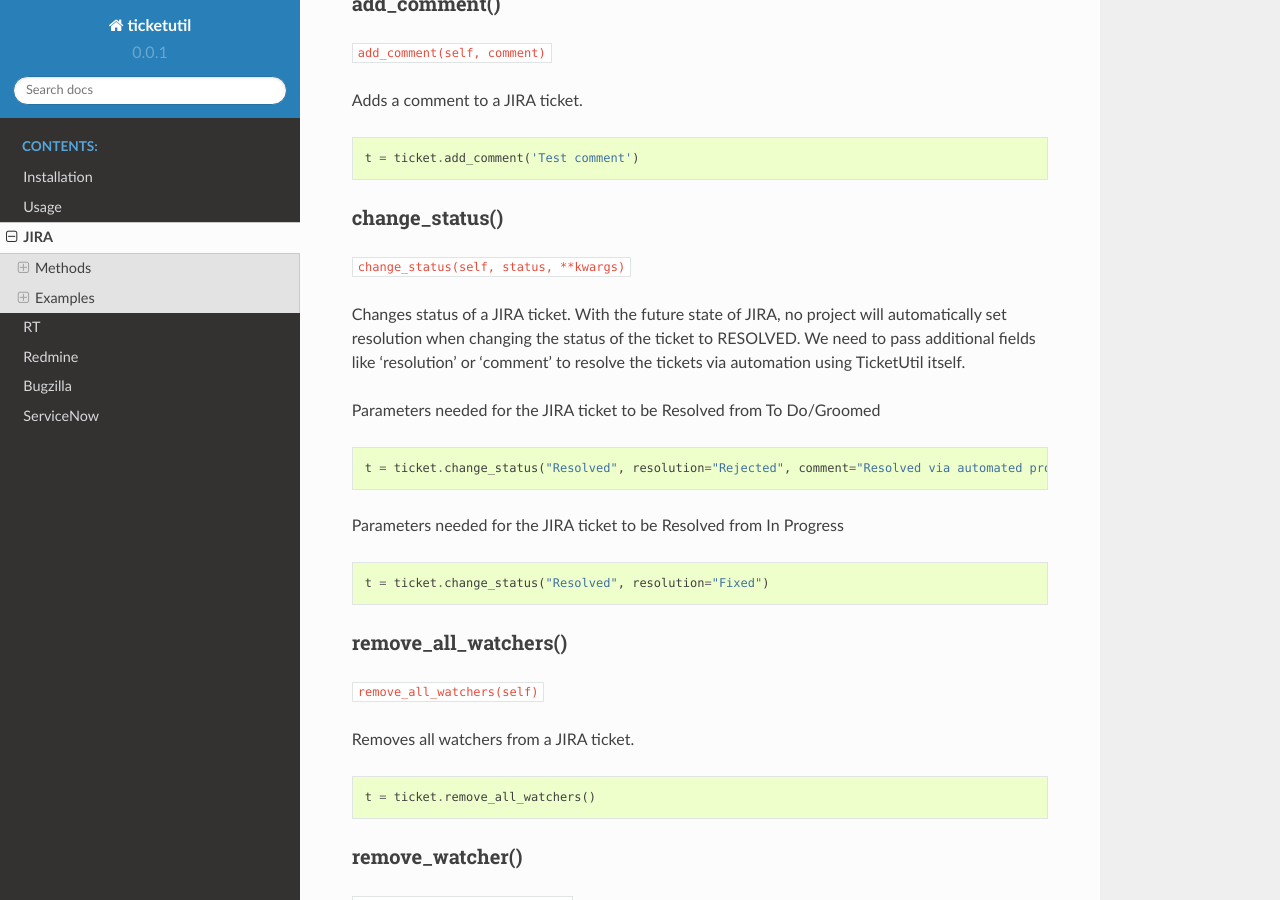
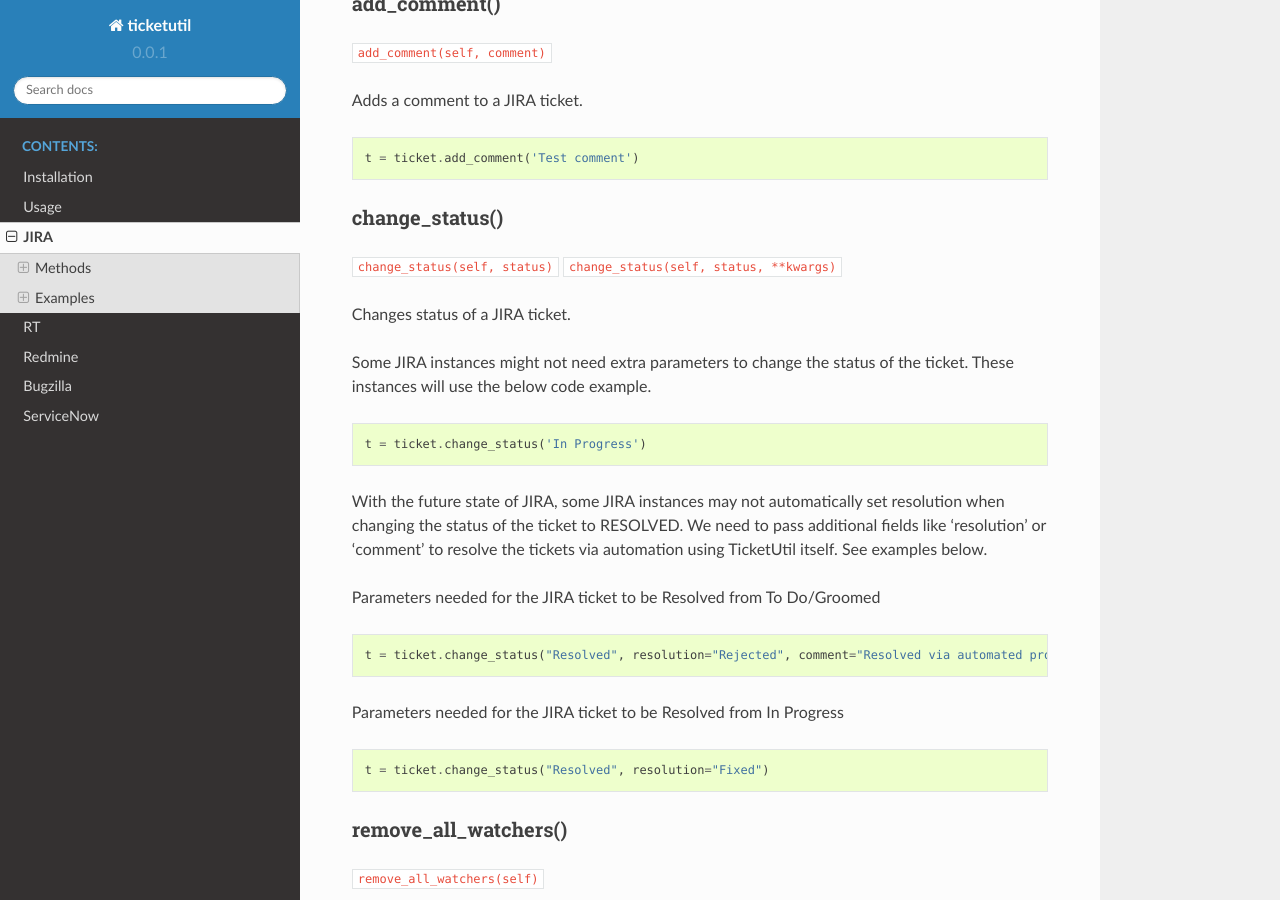
Before and after one commit to dmranck/ticketutil, a Sphinx documentation site: the page built from read-the-docs/source/JIRA.rst, in a window 1280 px wide and 900 px high, scrolled down 2210 px. Built offline with Sphinx 7.4.7 and the Read the Docs theme 2.0.0, drawn with Linux system fonts in a browser that asks for light colours.

Commit message:
MODIFIED the two files as per Danny's last comment

```diff
--- a/read-the-docs/source/JIRA.rst
+++ b/read-the-docs/source/JIRA.rst
@@ -123,11 +123,19 @@ Adds a comment to a JIRA ticket.
 change_status()
 ---------------
 
+``change_status(self, status)``
 ``change_status(self, status, **kwargs)``
 
 Changes status of a JIRA ticket.
-With the future state of JIRA, no project will automatically set resolution when changing the status of the ticket to RESOLVED.
-We need to pass additional fields like 'resolution' or 'comment' to resolve the tickets via automation using TicketUtil itself.
+
+Some JIRA instances might not need extra parameters to change the status of the ticket. These instances will use the below code example.
+
+.. code:: python
+
+    t = ticket.change_status('In Progress')
+
+With the future state of JIRA, some JIRA instances may not automatically set resolution when changing the status of the ticket to RESOLVED.
+We need to pass additional fields like 'resolution' or 'comment' to resolve the tickets via automation using TicketUtil itself. See examples below.
 
 Parameters needed for the JIRA ticket to be Resolved from To Do/Groomed
 
```
Also changed, not shown: 1 other file.
